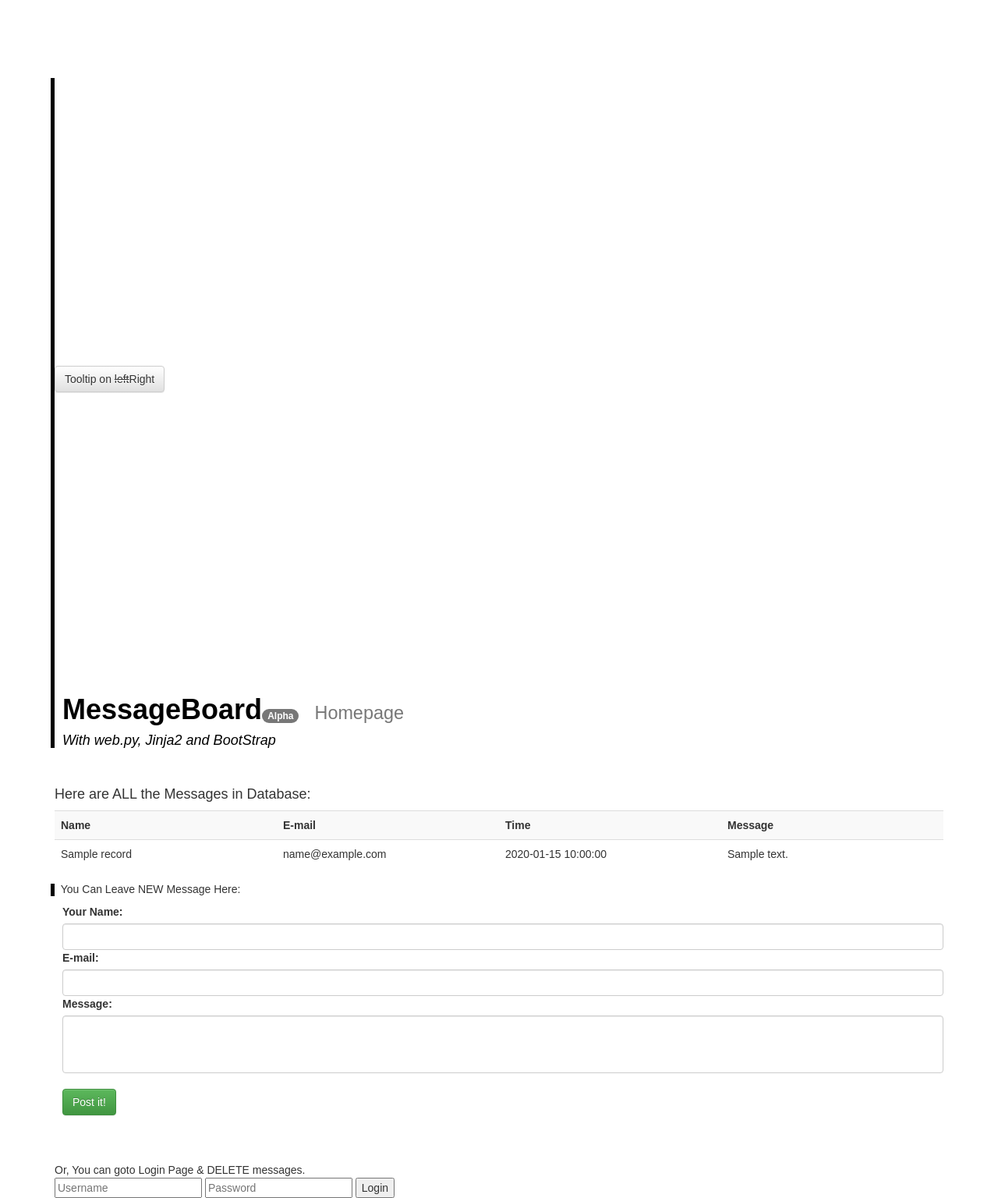
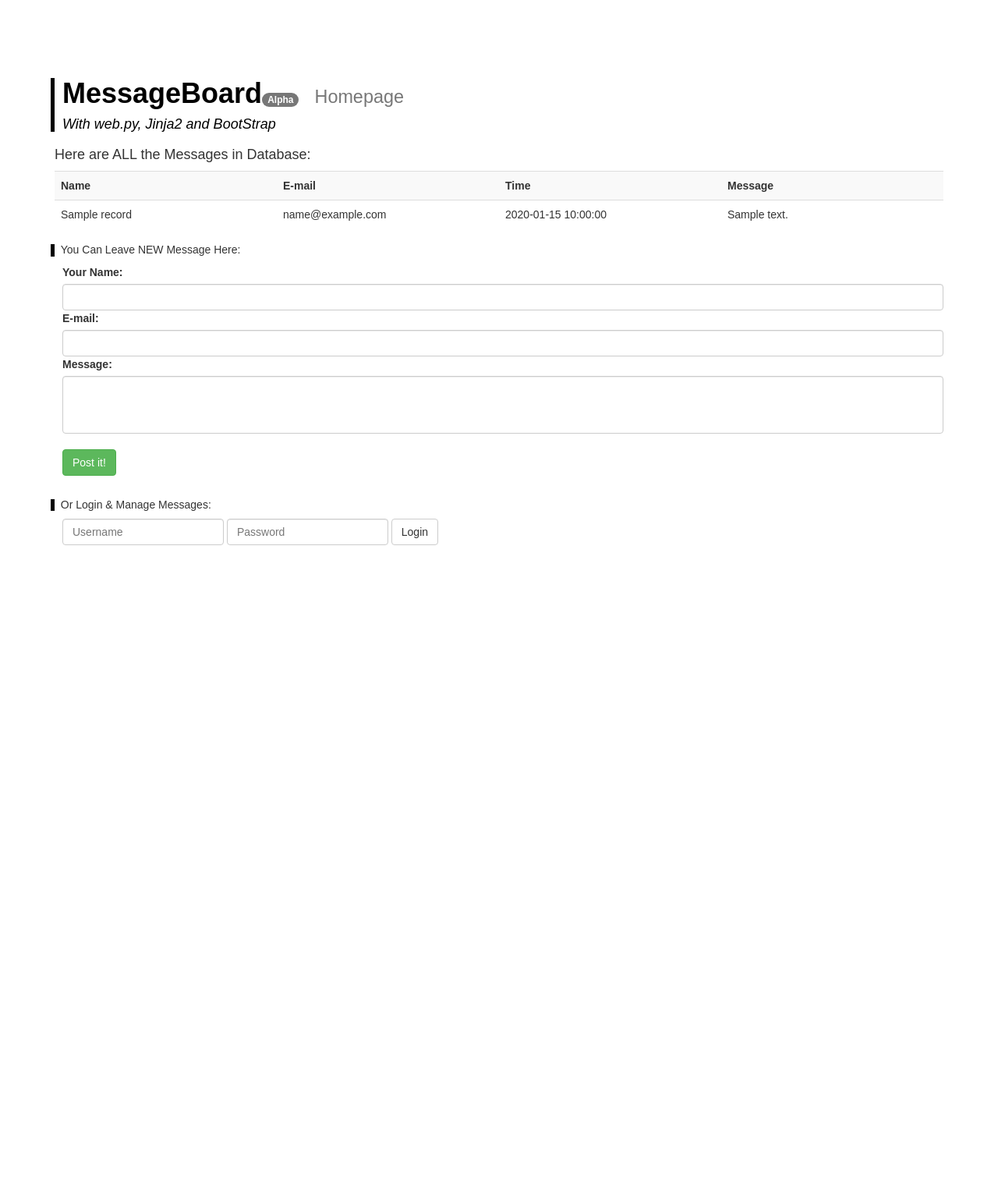
Before and after one commit to Sharuru/MessageBoard-with-Web.py, a Python web app: template templates/index.html in a window 1280 px wide. Shown: the whole page at 78% size. After the commit the page ends 699 px from the top, so only its background shows below. Run offline with Jinja, Linux system fonts and the light colour scheme; the template is opened without the code that fills it: most values are stand-ins (such as "Sample title", 1, 10 or a date in 2020).

Commit message:
UI Update Ver 3

```diff
--- a/static/index.css
+++ b/static/index.css
@@ -20,7 +20,6 @@
 box-shadow:-5px 0px black;
 }
 .message{
-
 margin-top:20px;
 }
 .new-message-title{
@@ -29,3 +28,6 @@
 .new-message-form{
 margin-left:10px;
 }
+.input-alert{
+margin-left:10px;
+}
--- a/templates/delPost.html
+++ b/templates/delPost.html
@@ -3,6 +3,7 @@
 <head lang="en">
     <meta charset="UTF-8">
     <title>Success!</title>
+    <link href="/static/index.css" rel="stylesheet">
 </head>
 <body>
 Select Message is Deleted Successfully.
--- a/templates/index.html
+++ b/templates/index.html
@@ -10,7 +10,6 @@
     <title>MessageBoard - HomePage</title>
     <!-- Bootstrap core CSS -->
     <link href="/static/css/bootstrap.min.css" rel="stylesheet">
-    <link href="/static/css/bootstrap-theme.min.css" rel="stylesheet">
     <!-- Custom styles for this template -->
     <link href="/static/index.css" rel="stylesheet">
     <style type="text/css"></style>
@@ -25,12 +24,10 @@
 <body>
 <div class="container">
     <div class="title">
-        <button type="button" class="btn btn-default tooltip-btn" data-toggle="tooltip" data-placement="right" title="Baka Mave www">Tooltip on <del>left</del>Right</button>
         <h1 id = "title">&nbsp;<strong>MessageBoard</strong><span class="badge">Alpha</span>&nbsp;&nbsp;<small>Homepage</small></h1>
         <h4>&nbsp;&nbsp;<em>With web.py, Jinja2 and BootStrap</em></h4>
     </div>
     <div class="message">
-        <br>
         <h4>Here are ALL the Messages in Database:</h4>
         <table class="table table-striped">
             <tr>
@@ -52,7 +49,7 @@
                 <td>
                     <form action="/delPost" method="POST">
                     <input type="hidden" value="{{ record.msgid }}" name="id">
-                    <input type="submit" value="DELETE this Message">
+                    <button type="submit" class="btn btn-danger">Delete THIS Message</button>
                     </form>
                 </td>
                 {% endif %}
@@ -65,36 +62,40 @@
     </div>
     {% if is_input_legal == False %}
     <div class="input-alert">
+        <h3><p class="bg-danger">Opps...It seems like you input something wrong :(</p></h3>
     </div>
     {% endif %}
     <div class="new-message-form">
         <form action="/newPost" method="POST">
             <label>Your Name:</label>
-            <input type="text" class="form-control" name = "username" data-toggle="tooltip" data-placement="left" title="Tooltip on left">
+            <input type="text" class="form-control" name = "username">
             <label>E-mail:</label>
-            <input type="text" class="form-control" name = "mail">
+            <input type="text" class="form-control tooltip-mail" data-toggle="tooltip" data-placement="left" title="Something like Jack@smith.com" name = "mail">
             <label>Message:</label>
             <textarea class="form-control" rows="3" name="message"></textarea>
             <br>
             <button type="submit" class="btn btn-success">Post it!</button>
         </form>
     </div>
-        <br>
-        <br>
-        <br>
-        Or, You can goto Login Page & DELETE messages.
-        <br>
-        <form action="/logIn" method="POST">
-            <!-- name 和 logInForm 的 field 是对应的 -->
-            <input type="text" name="adusername" placeholder="Username">
-            <input type="password" name="adpassword" placeholder="Password">
-            <input type="submit" value="Login">
+    <br>
+    <div class="new-message-title">
+        <h5>&nbsp;&nbsp;Or Login & Manage Messages:</h5>
+    </div>
+    <div class="new-message-form">
+        <form class="form-inline" action="/logIn" method="POST">
+            <input type="text" class="form-control" name="adusername" placeholder="Username">
+            <input type="password" class="form-control" name="adpassword" placeholder="Password">
+            <button type="submit" class="btn btn-default">Login</button>
         </form>
     </div>
-
+    <br>
+    <br>
+    <br>
+    <br>
+    <br>
 </div>
 <script>
-    $(".tooltip-btn").hover(function(){
+    $(".tooltip-mail").focus(function(){
         $(this).tooltip("show");
     })
 </script>
--- a/templates/newPost.html
+++ b/templates/newPost.html
@@ -3,6 +3,7 @@
 <head lang="en">
     <meta charset="UTF-8">
     <title>Success!</title>
+    <link href="/static/index.css" rel="stylesheet">
 </head>
 <body>
 Your Message is Posted Successfully.
```
Also changed, not shown: code.py (+7 -7 lines), templates/logIn.html (+7 -13 lines).
